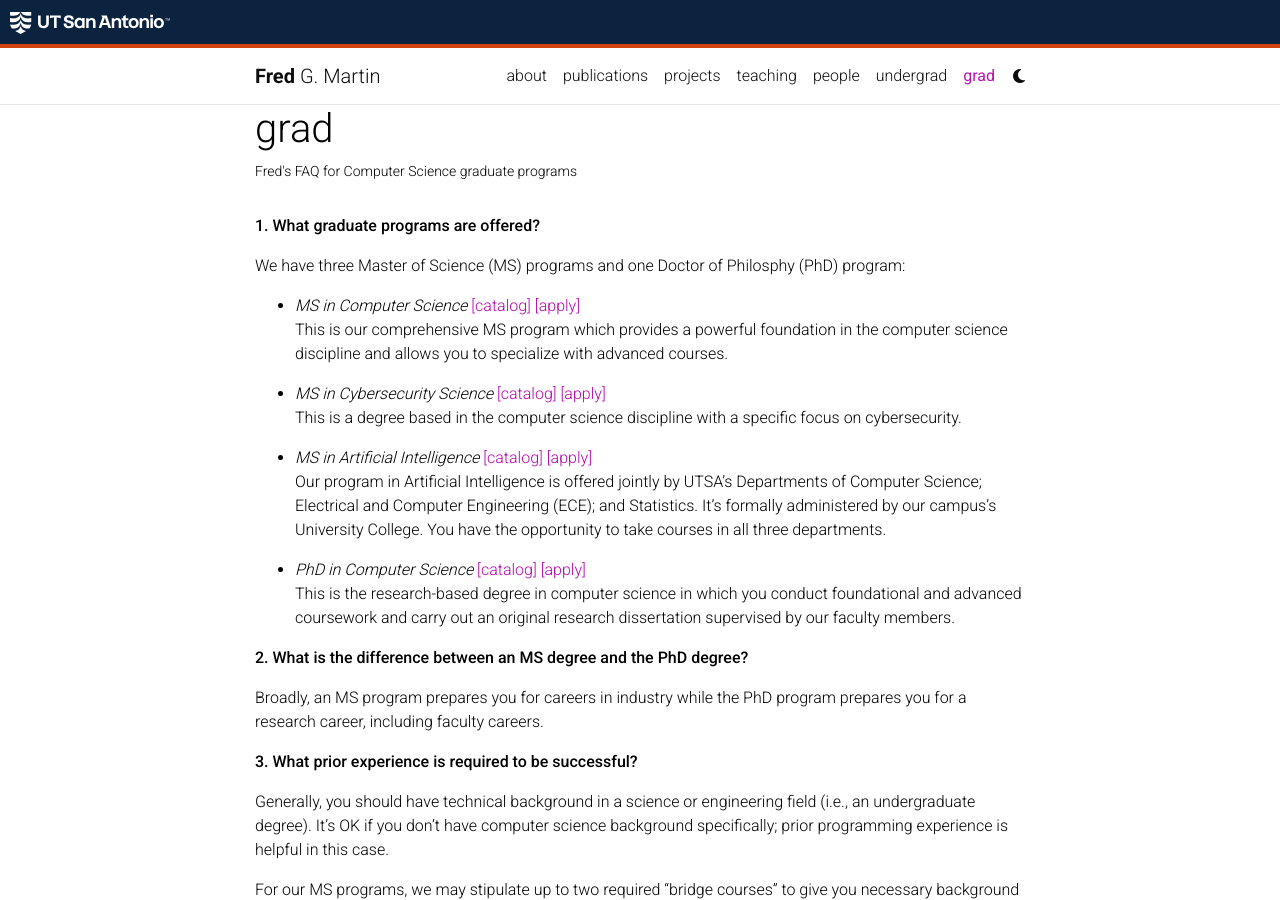
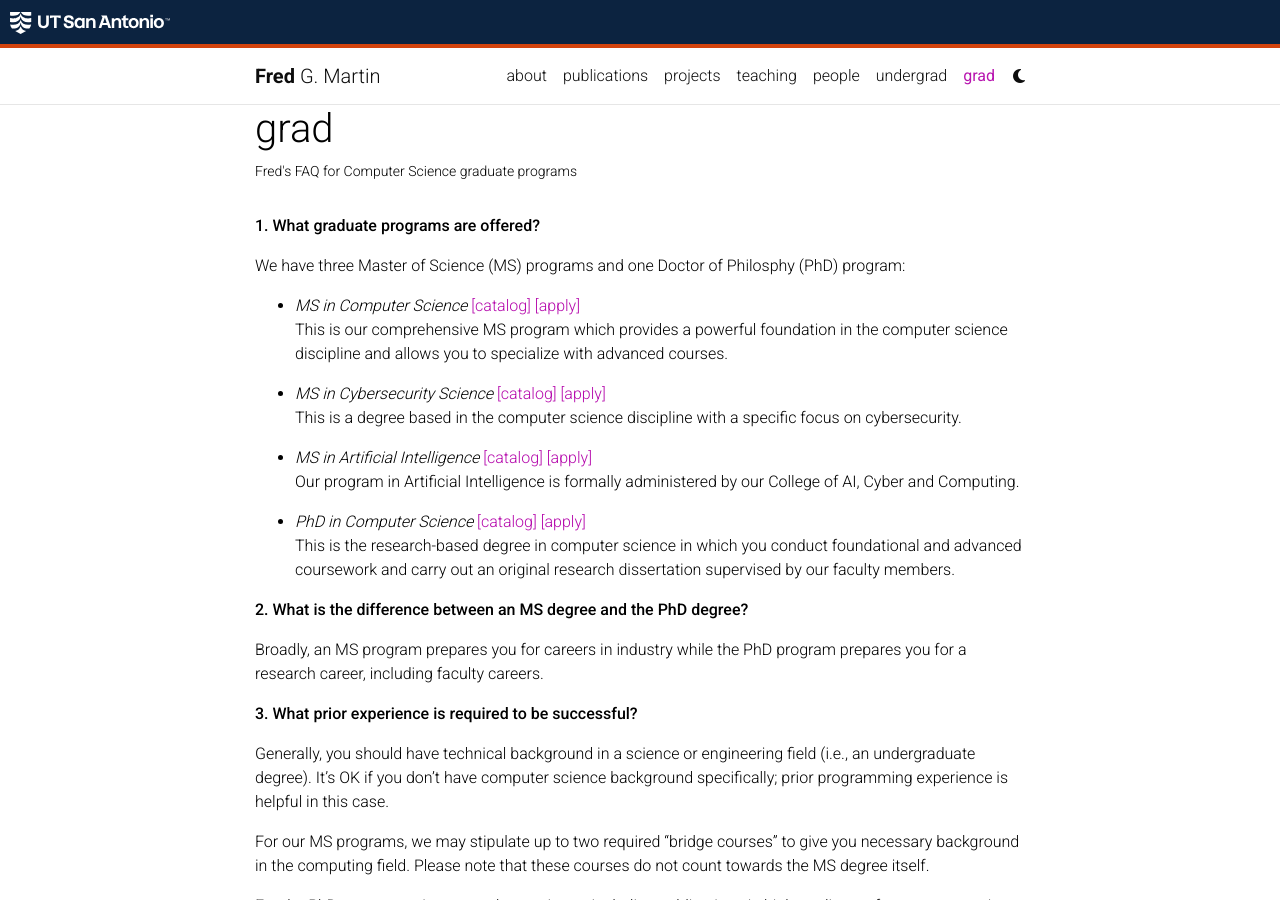
Before and after one commit to fgmart/fgmart.github.io, a Jekyll site: the page built from _pages/grad.md, in a window 1280 px wide and 900 px high. Built offline with Jekyll 4.4.1, drawn with Linux system fonts in a browser that asks for light colours; comment, search, counter and statistics services are not loaded; a style sheet for code colours, icons or effects is not loaded.

Commit message:
updated program links for CAICC

```diff
--- a/_pages/grad.md
+++ b/_pages/grad.md
@@ -11,23 +11,20 @@
 
 We have three Master of Science (MS) programs and one Doctor of Philosphy (PhD) program:
 
-* *MS in Computer Science* [[catalog]](https://catalog.utsa.edu/graduate/sciences/computerscience/#degreestext) [[apply]](https://future.utsa.edu/programs/master/computer-science/) \\
+* *MS in Computer Science* [[catalog]](https://catalog.utsa.edu/graduate/aicybercomputing/computerscience/#degreestext) [[apply]](https://future.utsa.edu/programs/master/computer-science/) \\
 This is our comprehensive MS program which provides a powerful
 foundation in the computer science discipline and allows you to
 specialize with advanced courses.
 
-* *MS in Cybersecurity Science* [[catalog]](https://catalog.utsa.edu/graduate/sciences/computerscience/#degreestext) [[apply]](https://future.utsa.edu/programs/master/cybersecurity-science/) \\
+* *MS in Cybersecurity Science* [[catalog]](https://catalog.utsa.edu/graduate/aicybercomputing/computerscience/#degreestext) [[apply]](https://future.utsa.edu/programs/master/cybersecurity-science/) \\
 This is a degree based in the computer science discipline with a
 specific focus on cybersecurity.
 
-* *MS in Artificial Intelligence* [[catalog]](https://catalog.utsa.edu/graduate/translationalscience/#degreestext) [[apply]](https://future.utsa.edu/programs/master/artificial-intelligence/) \\
-Our program in Artificial Intelligence is offered jointly by UTSA's
-Departments of Computer Science; Electrical and Computer Engineering
-(ECE); and Statistics. It's formally administered by our campus's
-University College. You have the opportunity to take courses in all
-three departments.
+* *MS in Artificial Intelligence*
+[[catalog]](https://catalog.utsa.edu/graduate/aicybercomputing/computerscience/#degreestext) [[apply]](https://future.utsa.edu/programs/master/artificial-intelligence/) \\
+Our program in Artificial Intelligence is formally administered by our College of AI, Cyber and Computing.
 
-* *PhD in Computer Science* [[catalog]](https://catalog.utsa.edu/graduate/sciences/computerscience/#degreestext) [[apply]](https://future.utsa.edu/programs/doctoral/computer-science/) \\
+* *PhD in Computer Science* [[catalog]](https://catalog.utsa.edu/graduate/aicybercomputing/computerscience/#degreestext) [[apply]](https://future.utsa.edu/programs/doctoral/computer-science/) \\
 This is the research-based degree in computer science in which you
 conduct foundational and advanced coursework and carry out an original
 research dissertation supervised by our faculty members.
```
